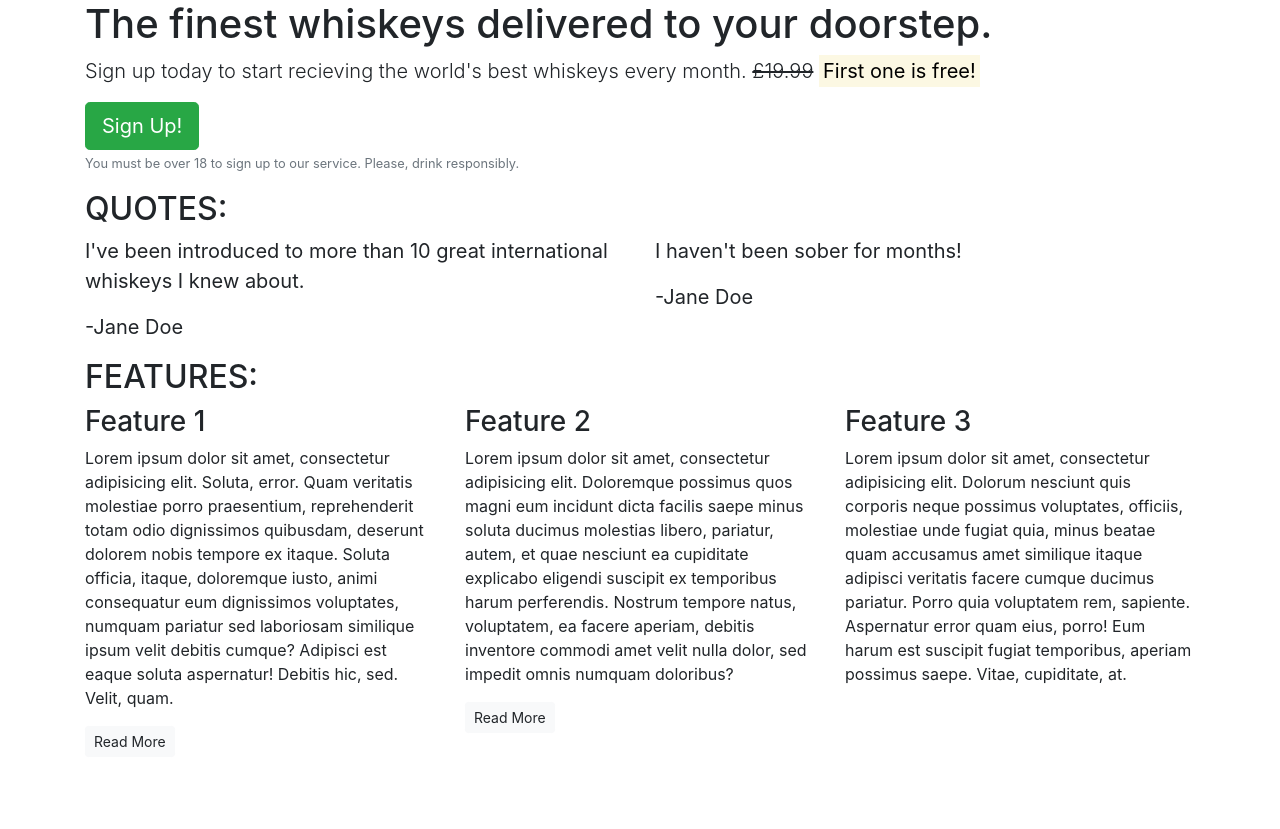
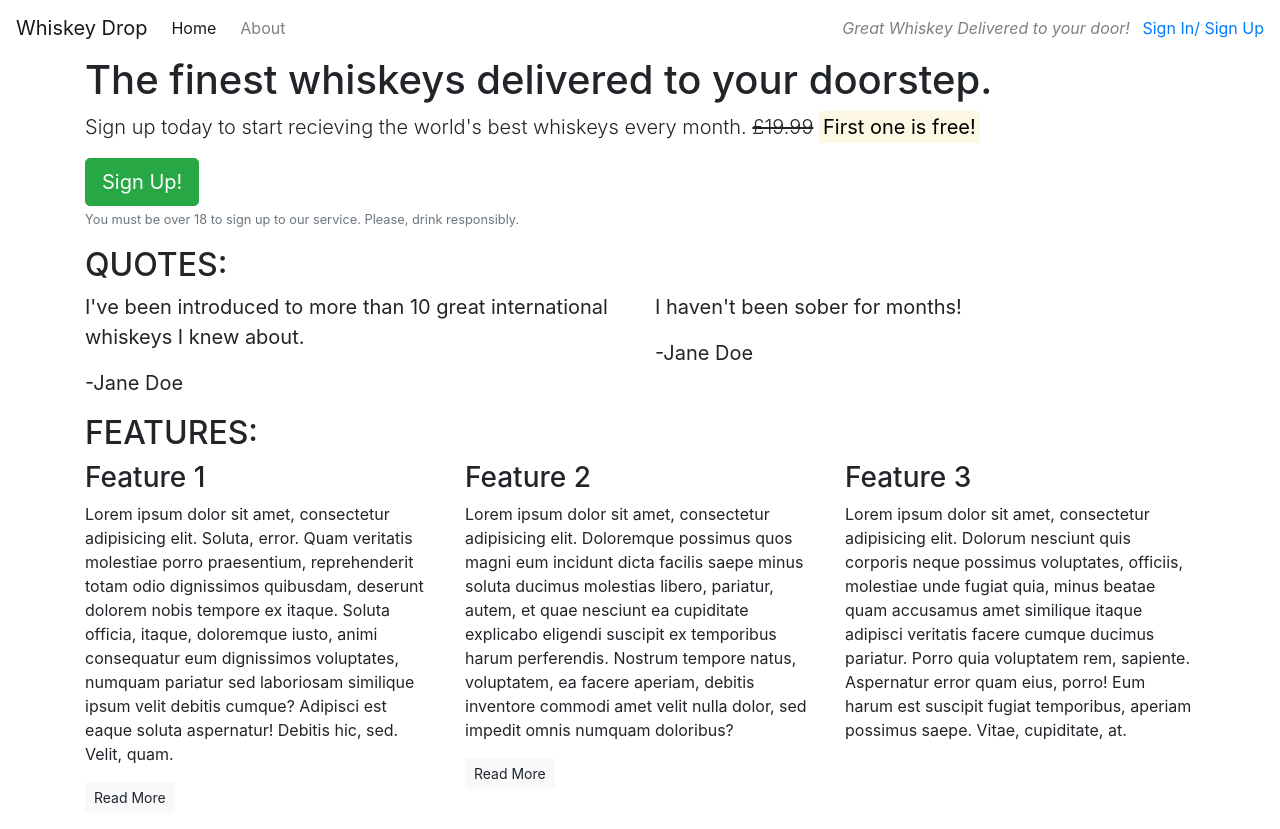
Before and after one commit to Leannald13/whiskey-project, a plain HTML site: page index.html in a window 1280 px wide. Before the commit the page ends 800 px from the top, so only its background shows below. Drawn offline with nearby package versions, Linux system fonts and the light colour scheme.

Commit message:
nav bar added

```diff
--- a/index.html
+++ b/index.html
@@ -11,6 +11,18 @@
 </head>
 
 <body>
+    <nav class="navbar navbar-light bg-navbar navbar-expand-sm">
+    <a href= "/" class="navbar-brand">Whiskey Drop</a>
+    <ul class="navbar-nav mr-auto">
+        <li class="active nav-item mr-2"><a class="nav-link" href="/">Home</a></li>
+        <li class="nav-item mr-2"><a class="nav-link" href="/about">About</a></li>
+        <li class="nav-item mr-2 d-block d-sm-none"><a class="nav-link" href="/login">Sign In/ Sign Up!</a></li>
+        </ul>
+        <div class="d-none d-md-block">
+        <p class="navbar-text my-auto mr-2"><i>Great Whiskey Delivered to your door!</i></p>
+        <a href="/login">Sign In/ Sign Up</a>
+        </div>
+    </nav>
     <article class="container">
         <div class="row">
             <div class="col-12">
```
Also changed, not shown: .c9/metadata/environment/index.html.
